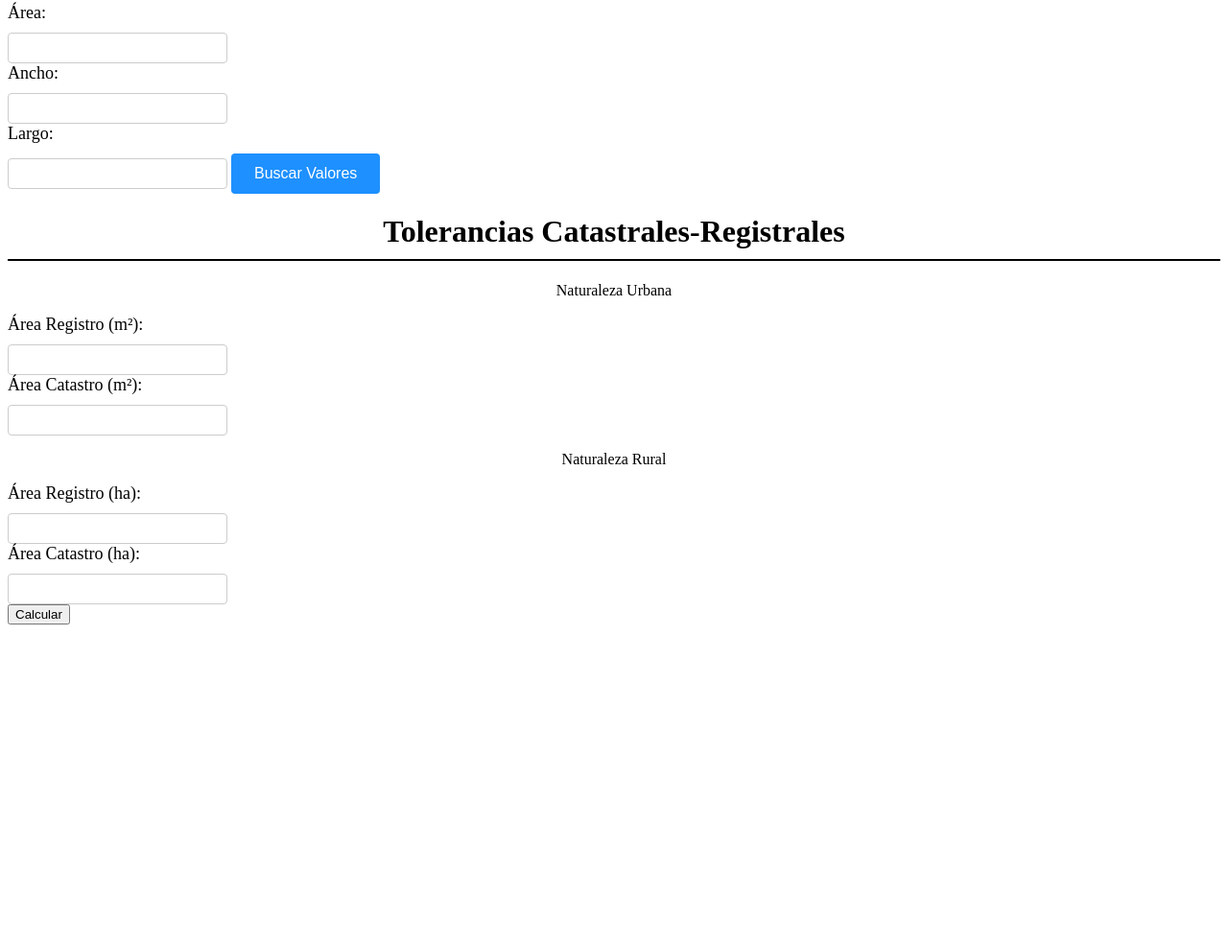
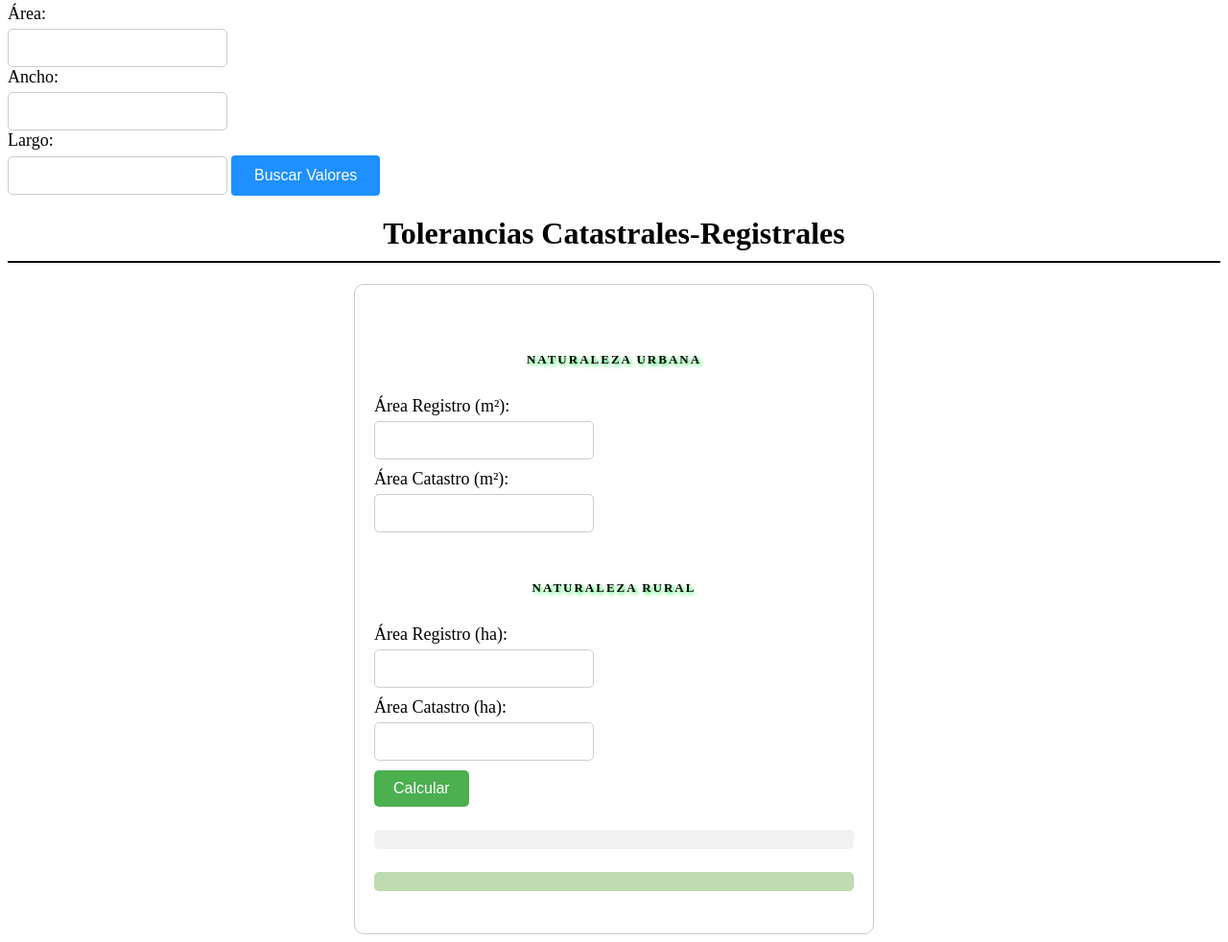
Before and after one commit to percyelbis/catastro_tools, a plain HTML site: page index.html in a window 1280 px wide. Shown: the part 575-1557 px from the top of the page at 96% size. Before the commit the page ends 1242 px from the top, so only its background shows below. Drawn offline with nearby package versions, Linux system fonts and the light colour scheme.

Commit message:
Update style.css

```diff
--- a/styles/style.css
+++ b/styles/style.css
@@ -111,3 +111,78 @@ input[type="number"] {
     font-weight: bold;
     margin-bottom: 5px; /* Espacio entre la etiqueta y el input */
   }
+
+
+  .form-container {
+    max-width: 500px;
+    margin: 0 auto;
+    padding: 20px;
+    border: 1px solid #ccc;
+    border-radius: 10px;
+  }
+
+  .form-field {
+    margin-bottom: 10px;
+  }
+
+  label {
+    display: block;
+    margin-bottom: 5px;
+  }
+
+  input[type="number"] {
+    padding: 10px;
+    border-radius: 5px;
+    border: 1px solid #ccc;
+    font-size: 16px;
+  }
+
+  #calcular_btn {
+    background-color: #4CAF50;
+    color: white;
+    border: none;
+    padding: 10px 20px;
+    border-radius: 5px;
+    font-size: 16px;
+    cursor: pointer;
+  }
+
+  #calcular_btn:hover {
+    background-color: #3e8e41;
+  }
+
+  .resultado-container {
+    margin-top: 20px;
+  }
+
+  #resultado {
+    background-color: #f2f2f2;
+    padding: 10px;
+    border-radius: 5px;
+    font-size: 1.5em;
+  }
+
+  #resultado1 {
+    background-color: #bedbb1;
+    padding: 10px;
+    border-radius: 5px;
+    font-size: 1.5em;
+  }
+  #urbano {
+    font-size: 13px;
+    font-weight: bold;
+    color: #000000;
+    text-align: center;
+    text-transform: uppercase;
+    margin-top: 50px;
+    margin-bottom: 30px;
+    letter-spacing: 2px;
+    text-shadow: 2px 2px 4px #09ec36;
+  }
+
+  .red {
+    color: red;
+  }
+  .blue {
+    color: blue;
+  }
```
